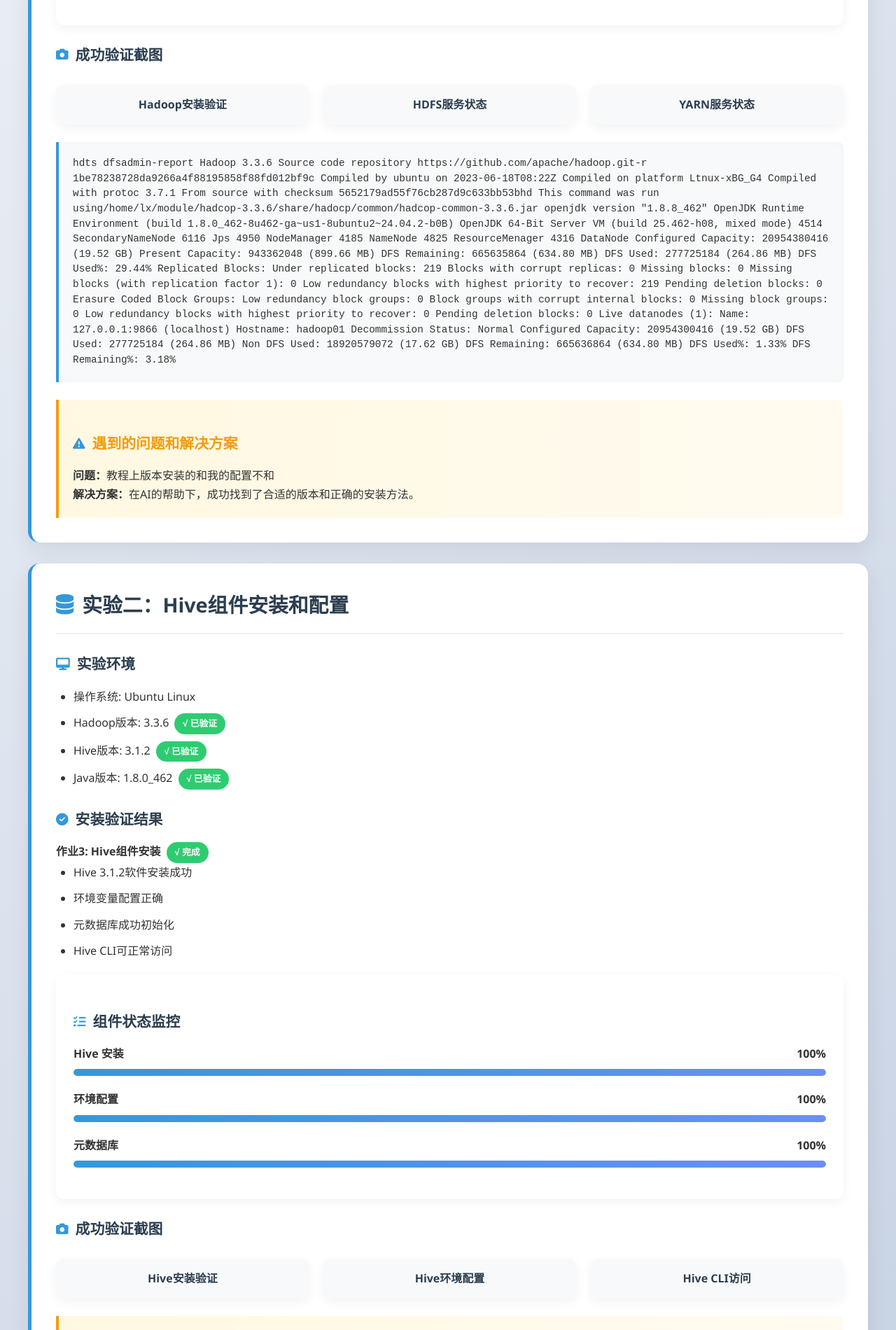
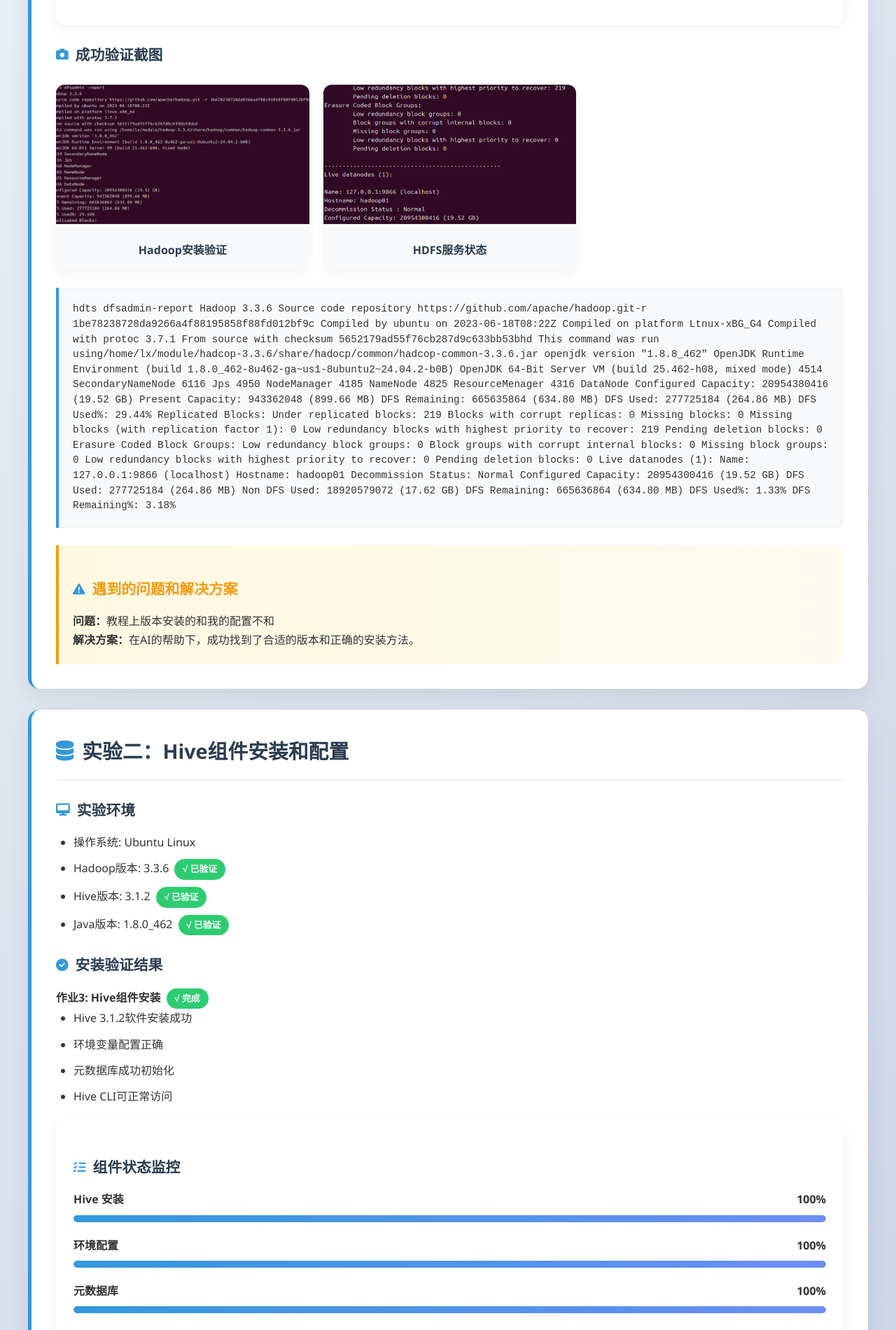
Before and after one commit to lx458/LXXN, a plain HTML site: page index.html in a window 1280 px wide. Shown: the part 1320-3220 px from the top of the page at 70% size. Drawn offline with Linux system fonts and the light colour scheme.

Commit message:
Update index.html

```diff
--- a/index.html
+++ b/index.html
@@ -286,8 +286,7 @@
             }
 
             h1 {
-                font-size:
-2rem;
+                font-size: 2rem;
             }
 
             .experiment-card {
@@ -391,16 +390,12 @@
 
                     <div class="screenshot-gallery">
                         <div class="screenshot-item">
-
+                            <img src="图片1.png" alt="Hadoop安装验证" class="screenshot-img">
                             <div class="screenshot-caption">Hadoop安装验证</div>
                         </div>
                         <div class="screenshot-item">
-
+                            <img src="图片2.png" alt="HDFS服务状态" class="screenshot-img">
                             <div class="screenshot-caption">HDFS服务状态</div>
-                        </div>
-                        <div class="screenshot-item">
-
-                            <div class="screenshot-caption">YARN服务状态</div>
                         </div>
                     </div>
 
@@ -525,16 +520,8 @@ DFS Remaining%: 3.18%
 
                     <div class="screenshot-gallery">
                         <div class="screenshot-item">
-
+                            <img src="图片3.png" alt="Hive安装验证" class="screenshot-img">
                             <div class="screenshot-caption">Hive安装验证</div>
-                        </div>
-                        <div class="screenshot-item">
-
-                            <div class="screenshot-caption">Hive环境配置</div>
-                        </div>
-                        <div class="screenshot-item">
-
-                            <div class="screenshot-caption">Hive CLI访问</div>
                         </div>
                     </div>
 
```
